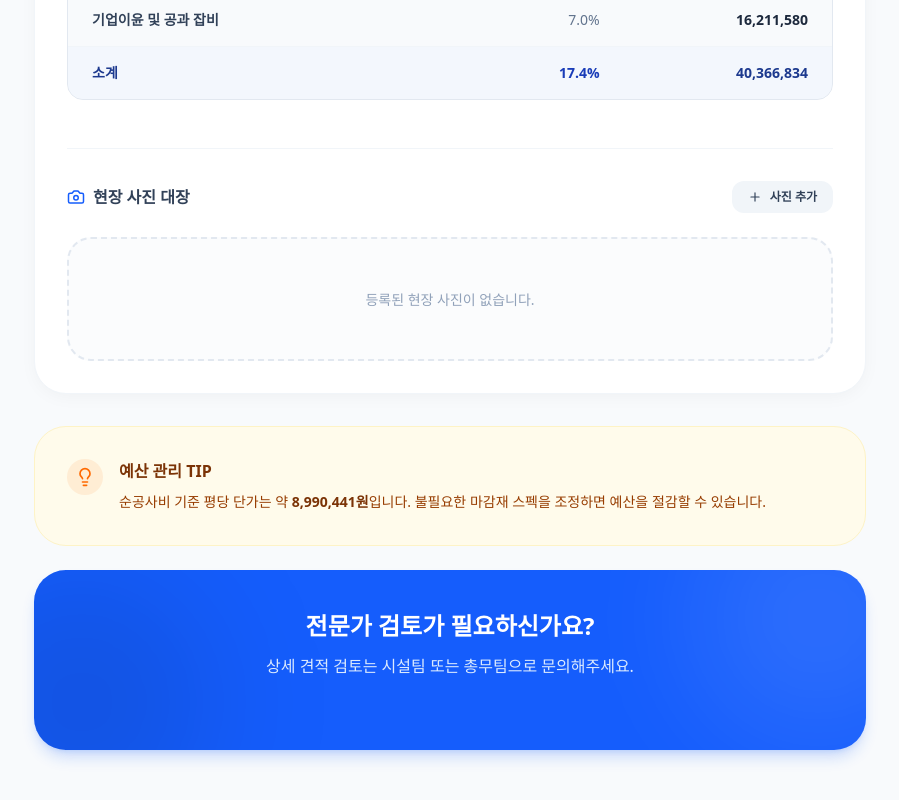
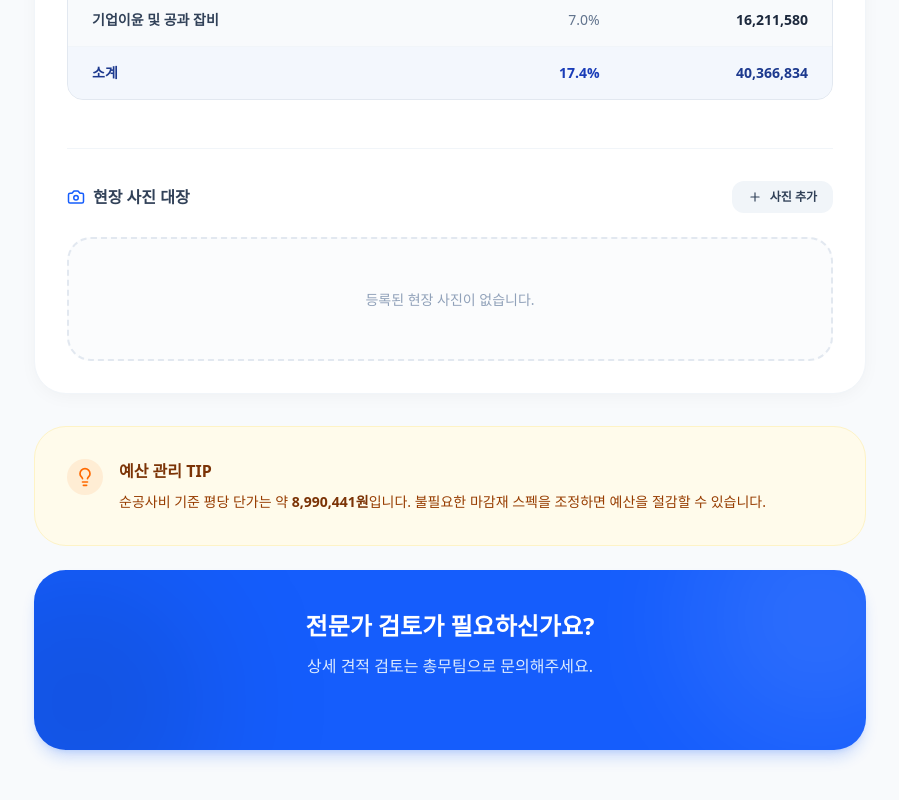
Before and after one commit to kyounghokim185/ipark-estimate-system, a Next.js app: page / in a window 1280 px wide. Shown: the part 2519-3319 px from the top of the page, without its empty margins (190-1089 px from the left). Built offline with nearby package versions, Linux system fonts and the light colour scheme.

Commit message:
Update footer contact to General Affairs Team

```diff
--- a/src/app/page.tsx
+++ b/src/app/page.tsx
@@ -776,7 +776,7 @@ export default function Page() {
                     <div className="bg-blue-600 rounded-[2rem] p-10 text-white text-center shadow-lg shadow-blue-600/20 relative overflow-hidden">
                         <div className="relative z-10">
                             <h3 className="text-2xl font-black mb-3">전문가 검토가 필요하신가요?</h3>
-                            <p className="text-blue-100 text-base mb-8 font-medium">상세 견적 검토는 시설팀 또는 총무팀으로 문의해주세요.</p>
+                            <p className="text-blue-100 text-base mb-8 font-medium">상세 견적 검토는 총무팀으로 문의해주세요.</p>
                         </div>
                         <div className="absolute top-0 right-0 w-64 h-64 bg-white/10 rounded-full -mr-20 -mt-20 blur-3xl"></div>
                         <div className="absolute bottom-0 left-0 w-64 h-64 bg-black/10 rounded-full -ml-20 -mb-20 blur-3xl"></div>
```
